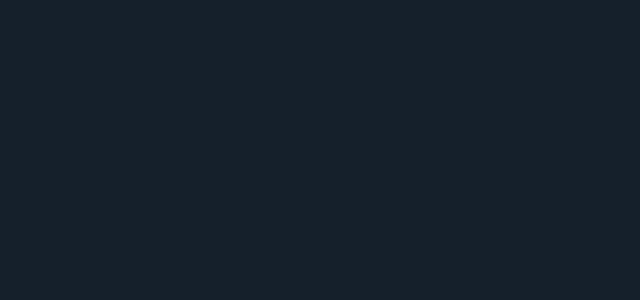
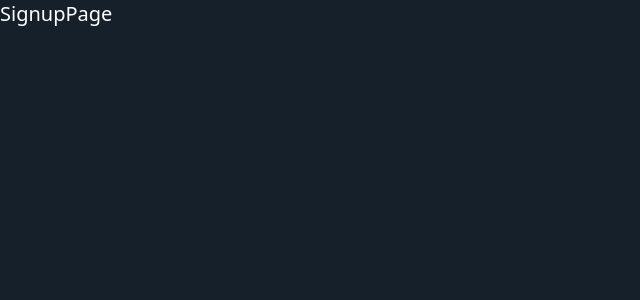
Before and after one commit to surajhimanshu/Chirp, a React (Create React App) app: page / in a window 1280 px wide. Shown: the top 300 px of the page, without its empty margins (0-640 px from the left). Built offline with nearby package versions, Linux system fonts and the light colour scheme; the HTML template or start-up script is replaced by a standard one.

Commit message:
Test commit for test deployment

```diff
--- a/src/App.js
+++ b/src/App.js
@@ -1,10 +1,11 @@
 import HomePage from "./Pages/HomePage";
 import { Routes, Route } from "react-router-dom";
+import SignupPage from "./Pages/SignupPage";
 
 const App = () => {
   return (
     <Routes>
-      <Route path="/" />
+      <Route path="/" element={<SignupPage />} />
       <Route path="/*" element={<HomePage />} />
     </Routes>
   );
--- /dev/null
+++ b/src/Pages/SignupPage.jsx
@@ -0,0 +1,9 @@
+import React from 'react'
+
+const SignupPage = () => {
+  return (
+    <div>SignupPage</div>
+  )
+}
+
+export default SignupPage
```
